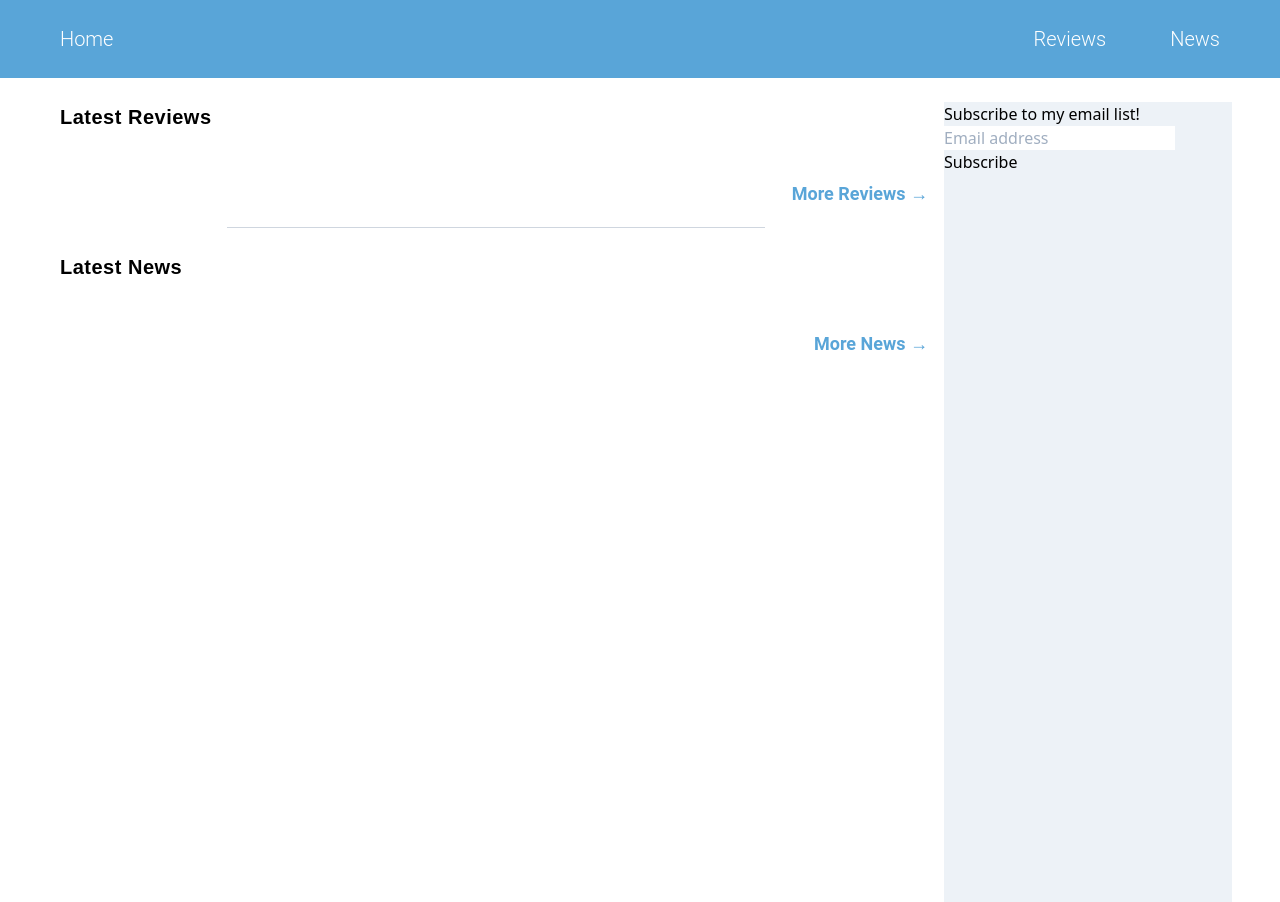
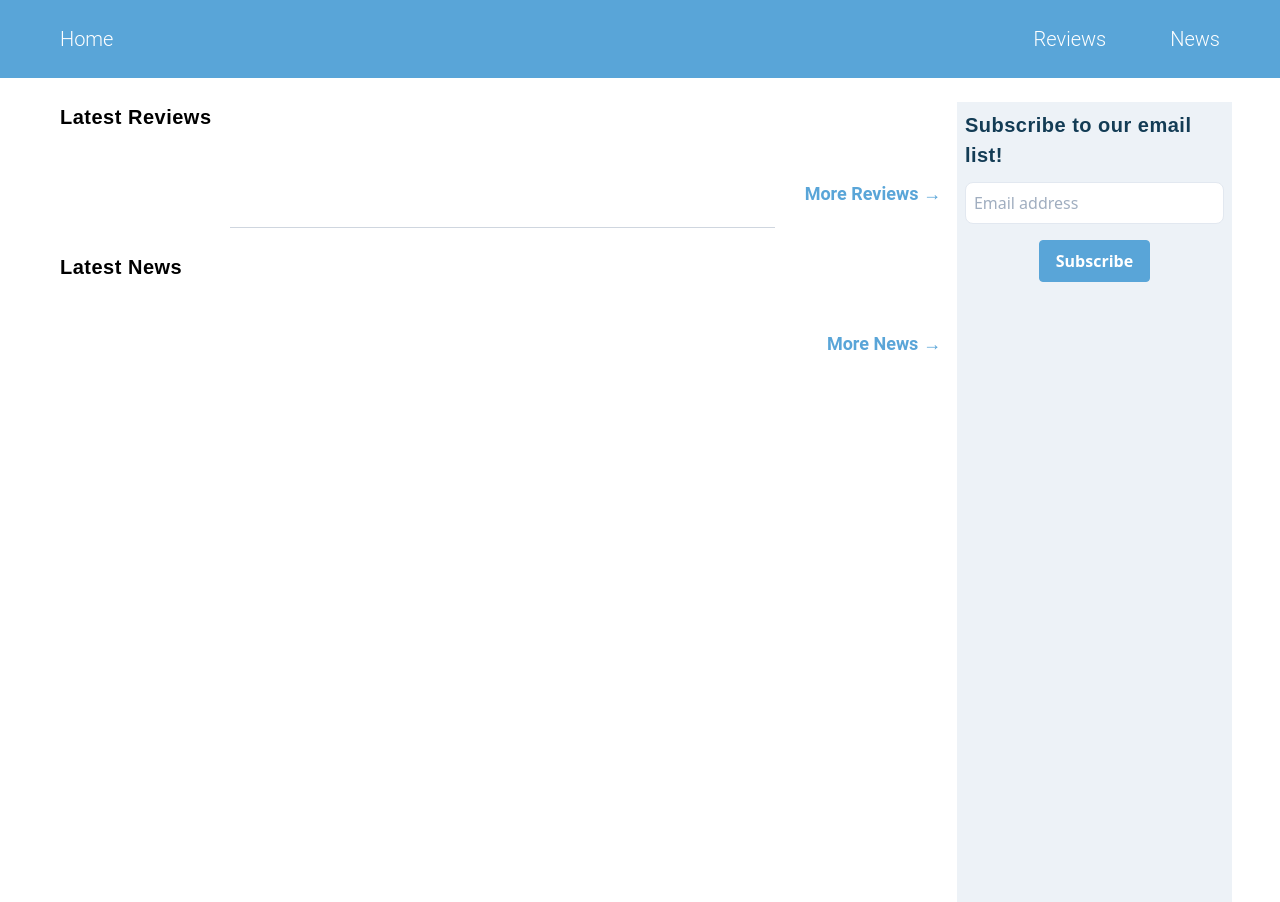
Before and after one commit to ahmedfaaid/sneak, a Gatsby site: page / in a window 1280 px wide. Shown: the top 902 px of the page. Built offline with nearby package versions, Linux system fonts and the light colour scheme; Gatsby itself is replaced by a stand-in of ours.

Commit message:
Styling for sidebar news list form

```diff
--- a/src/components/Sidebar/Sidebar.js
+++ b/src/components/Sidebar/Sidebar.js
@@ -2,17 +2,20 @@
 
 const Sidebar = () => (
     <aside className='md:h-screen md:sticky md:top-0 my-6 bg-gray-200'>
-       <form>
-            <h2>Subscribe to my email list!</h2>
+        <div className='p-2'>
+            <form className='text-center'>
+                <h2 className='font-heading text-xl text-left text-secondary subpixel-antialiased font-bold tracking-wide mb-3'>Subscribe to our email list!</h2>
                 <div>
                     <input
                     placeholder="Email address"
                     name="email"
                     type="text"
+                    className='block w-full p-2 rounded-lg bg-white focus:outline-none focus:shadow-outline border border-gray-300'
                     />
-                <button type="submit">Subscribe</button>
+                    <button type="submit" className='bg-primary hover:bg-secondary text-white font-semibold py-2 px-4 border border-primary hover:border-transparent rounded mt-4'>Subscribe</button>
                 </div>
             </form>
+        </div>
     </aside>
 );
 
```
Lines whose indentation alone changed are shown as unchanged.
